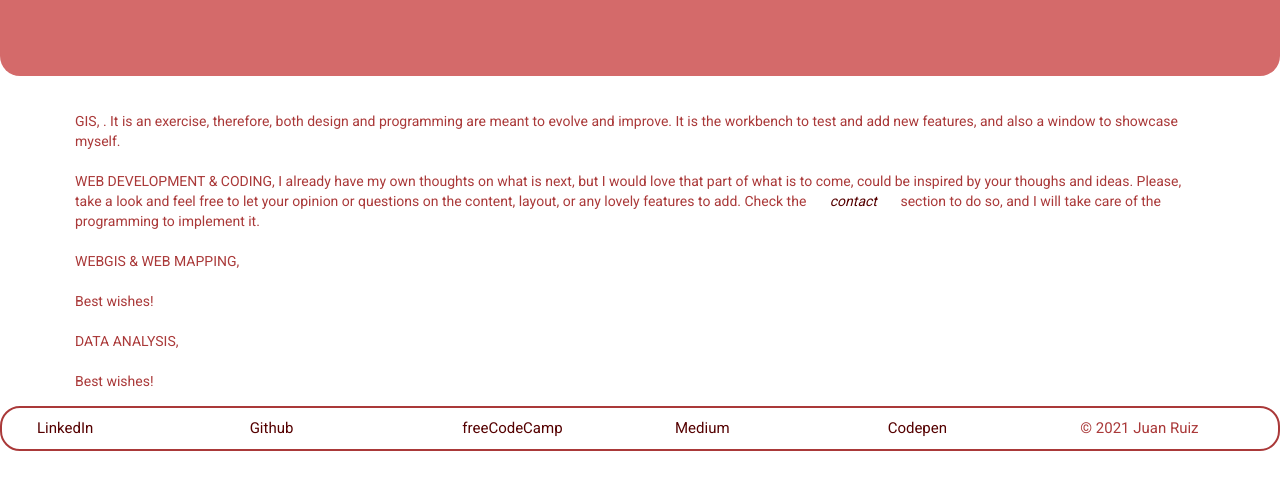
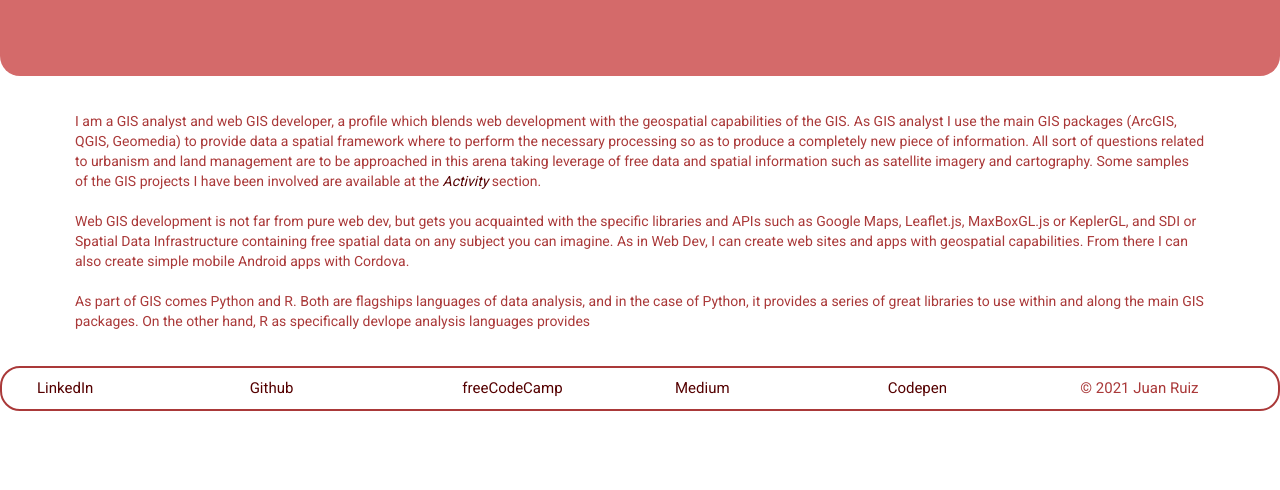
Before and after one commit to juanrugar/juanruiz.site, a plain HTML site: page skills.html in a window 1280 px wide. Shown: the part 254-744 px from the top of the page. Drawn offline with nearby package versions, Linux system fonts and the light colour scheme.

Commit message:
Texts updated. Activity.html text only drafted.

```diff
--- a/css/style.css
+++ b/css/style.css
@@ -30,6 +30,11 @@ nav {
   display: flex;
   justify-content: flex-end;
 }
+
+p a {
+padding: 0px;
+}
+
 a {
   padding: 0 20px;
   margin: 0;
--- a/skills.html
+++ b/skills.html
@@ -42,33 +42,23 @@
     </section>
    <section class="container">
         <div class="row">
-            <p>GIS, . It is an exercise, therefore, both design and programming are meant to evolve and improve.
-              It is the workbench to test and add new features, and also a window to showcase myself.
-            </p>
+          <p>I am a GIS analyst and web GIS developer, a profile which blends web development with the geospatial capabilities of the GIS.
+            As GIS analyst I use the main GIS packages (ArcGIS, QGIS, Geomedia) to provide data a spatial framework where to perform
+            the necessary processing so as to produce a completely new piece of information. All sort of questions related to urbanism and
+            land management are to be approached in this arena taking leverage of free data and spatial information such as satellite
+            imagery and cartography. Some samples of the GIS projects I have been involved are available at the <a href="activity.html"><em>Activity</em></a> section.
+            <br><br>
+            Web GIS development is not far from pure web dev, but gets you acquainted with the specific libraries and APIs such as
+            Google Maps, Leaflet.js, MaxBoxGL.js or KeplerGL, and SDI or Spatial Data Infrastructure containing free spatial data
+            on any subject you can imagine. As in Web Dev, I can create web sites and apps with geospatial capabilities.
+            From there I can also create simple mobile Android apps with Cordova.
+            <br><br>
+            As part of GIS comes Python and R. Both are flagships languages of data analysis, and in the case of Python, it provides a series of great libraries to
+            use within and along the main GIS packages. On the other hand, R as specifically devlope analysis languages provides
+            <br><br>
+          </p>
         </div>
-        <div class="row">
-              <p>
-              WEB DEVELOPMENT & CODING, I already have my own thoughts on what is next, but I would love that part of what is to come, could be inspired by your thoughs and ideas.
-              Please, take a look and feel free to let your opinion or questions on the content, layout, or any lovely features to add.
-              Check the <i><a href="contact.html" class="inline-link">contact</a></i> section to do so, and I will take care of the programming to implement it.
-              </p>
-        </div>
-        <div class="row">
-            <p>
-              WEBGIS & WEB MAPPING,
-              <br><br>
-              Best wishes!
-            </p>
-        </div>
-      <div class="row">
-                <p>
-                  DATA ANALYSIS,
-                  <br><br>
-                  Best wishes!
-                </p>
-          </div>
-
-   </section>
+    </section>
 
    <footer class="container-fluid">
      <div class="row">
```
Also changed, not shown: about.html (+20 -9 lines), activity.html (+10 -5 lines), index.html (+5 -7 lines).
